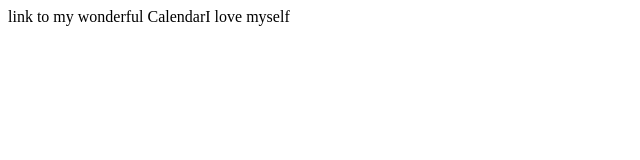
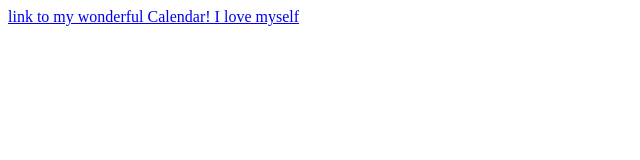
Before and after one commit to InnaPetryk/InnaPetryk.github.io, a plain HTML site: page index.html in a window 1280 px wide. Shown: the whole page, without its empty margins (0-640 px from the left). Drawn offline with Linux system fonts and the light colour scheme.

Commit message:
added my wonderful calendar

```diff
--- a/index.html
+++ b/index.html
@@ -9,8 +9,8 @@
 </head>
 <body>
 
-    <a href="https://innapetryk.github.io/projects/Calendar/"></a>
-    link to my wonderful CalendarI love myself
+    <a href="https://innapetryk.github.io/projects/Calendar/">link to my wonderful Calendar! I love myself</a>
+
     <script></script>
 </body>
 </html>
```
